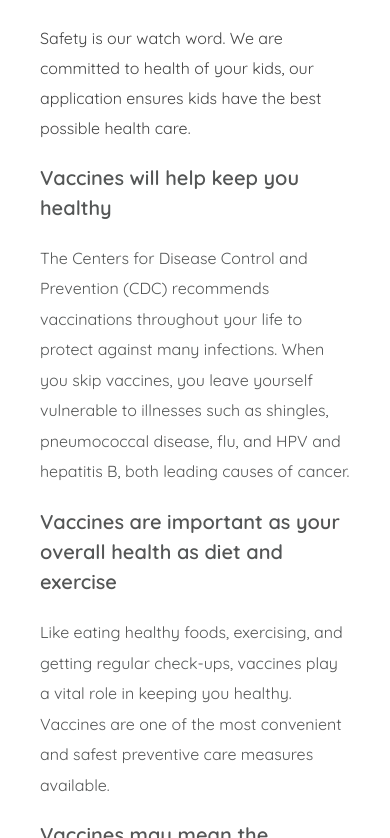
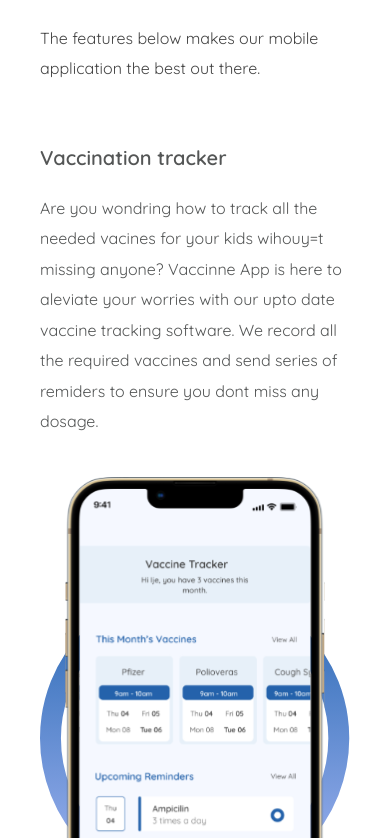
Before and after one commit to heismyke/vaccine-app, a React (Create React App) app: page / in a window 390 px wide. Shown: the part 5126-5964 px from the top of the page. Built offline with nearby package versions, Linux system fonts and the light colour scheme.

Commit message:
features completed

```diff
--- a/src/App.js
+++ b/src/App.js
@@ -9,6 +9,7 @@ import DownloadApp from "./shared/DownloadApp";
 import Footer from "./shared/Footer";
 import { BrowserRouter, Routes, Route } from "react-router-dom";
 import FeaturesContextProvider from "./context/FeaturesContextProvider";
+import FeaturesPagination from "./components/FeaturesPagination";
 
 function App() {
   return (
@@ -22,6 +23,7 @@ function App() {
                 <Header />
                 <WhyChooseUs />
                 <HowItWorks />
+                <FeaturesPagination />
                 <WhyWeGetVaccinated />
                 <DownloadApp />
                 <Footer />
--- a/src/Features/Features.jsx
+++ b/src/Features/Features.jsx
@@ -1,13 +1,19 @@
-import React, { useContext } from "react";
+import React, { useContext, useEffect } from "react";
 import Navbar from "../shared/Navbar";
 import DownloadApp from "../shared/DownloadApp";
 import Footer from "../shared/Footer";
 import SharedContainer from "../shared/SharedContainer";
 import FeaturesContext from "../context/FeaturesContext";
 import ContentWithHeadingAndSubheading from "../shared/SharedContainer/ContentWithHeadingAndSubheading";
+import { useLocation } from "react-router-dom";
 
 function Features() {
   const { features } = useContext(FeaturesContext);
+  const location = useLocation();
+
+  useEffect(() => {
+    window.scrollTo(0, 0);
+  }, [location]);
   return (
     <>
       <Navbar />
--- /dev/null
+++ b/src/components/FeaturesPagination.jsx
@@ -0,0 +1,48 @@
+import SharedContainer from "../shared/SharedContainer";
+import HeadingWithSubheading from "../shared/SharedContainer/HeadingWithSubheading";
+import { useContext } from "react";
+import FeaturesContext from "../context/FeaturesContext";
+import ContentWithHeadingAndSubheading from "../shared/SharedContainer/ContentWithHeadingAndSubheading";
+import Button from "../shared/Button";
+import { Link } from "react-router-dom";
+
+const FeaturesPagination = () => {
+  const { features } = useContext(FeaturesContext);
+  return (
+    <SharedContainer>
+      <HeadingWithSubheading
+        heading={"Features"}
+        subheading={
+          "The features below makes our mobile application the best out there."
+        }
+      />
+      {features.slice(0, 3).map((feature, index) => (
+        <div
+          key={index}
+          className={
+            index % 2 === 1
+              ? "flex flex-col-reverse gap-10 md:gap-0 md:flex-row-reverse my-10 md:my-20 items-center justify-around"
+              : "flex flex-col-reverse gap-10 md:gap-0 md:flex-row items-center my-10 md:my-20 justify-around"
+          }
+        >
+          <div>
+            <img src={feature.featuresSvg} alt="features thumbnail" />
+          </div>
+          <div className="md:w-[40%]">
+            <ContentWithHeadingAndSubheading
+              heading={feature.featuresTitle}
+              paragraph={feature.featuresDescription}
+            />
+          </div>
+        </div>
+      ))}
+      <div className="flex items-center justify-center">
+        <Link to="/features">
+          <Button>View all features</Button>
+        </Link>
+      </div>
+    </SharedContainer>
+  );
+};
+
+export default FeaturesPagination;
--- /dev/null
+++ b/src/shared/Button.jsx
@@ -0,0 +1,9 @@
+const Button = ({ children }) => {
+  return (
+    <button className="bg-[#1E4EA2] p-3 flex items-center  gap-4 rounded-xl text-white  min-h-[34.52px]">
+      {children}
+    </button>
+  );
+};
+
+export default Button;
--- a/src/shared/DownloadApp.jsx
+++ b/src/shared/DownloadApp.jsx
@@ -1,6 +1,7 @@
-import React from 'react'
-import { IoIosArrowDown } from 'react-icons/io'
-import Mobile from '../assets/home/mobile/Services.png'
+import React from "react";
+import { IoIosArrowDown } from "react-icons/io";
+import Mobile from "../assets/home/mobile/Services.png";
+import Button from "./Button";
 
 function DownloadApp() {
   return (
@@ -10,12 +11,12 @@ function DownloadApp() {
           Get the app now and give your child the best healthcare today!
         </h1>
         <p className="text-[16px] leading-[26.3px] font-normal md:text-[18px] lg:leading-[30.54px] text-[#434343]">
-          It only takes few minutes to start enjoying this benefits, Download vaccinne app from
-          playtore and Apple store from the button below
+          It only takes few minutes to start enjoying this benefits, Download
+          vaccinne app from playtore and Apple store from the button below
         </p>
-        <button className="bg-[#1E4EA2] p-3 flex items-center  gap-4 rounded-xl text-white  min-h-[34.52px]">
+        <Button>
           Download App <IoIosArrowDown />
-        </button>
+        </Button>
       </div>
       <div className="w-[100%] p-5 flex items-center justify-center mt-[70px]">
         <img
@@ -25,7 +26,7 @@ function DownloadApp() {
         />
       </div>
     </div>
-  )
+  );
 }
 
-export default DownloadApp
+export default DownloadApp;
```
